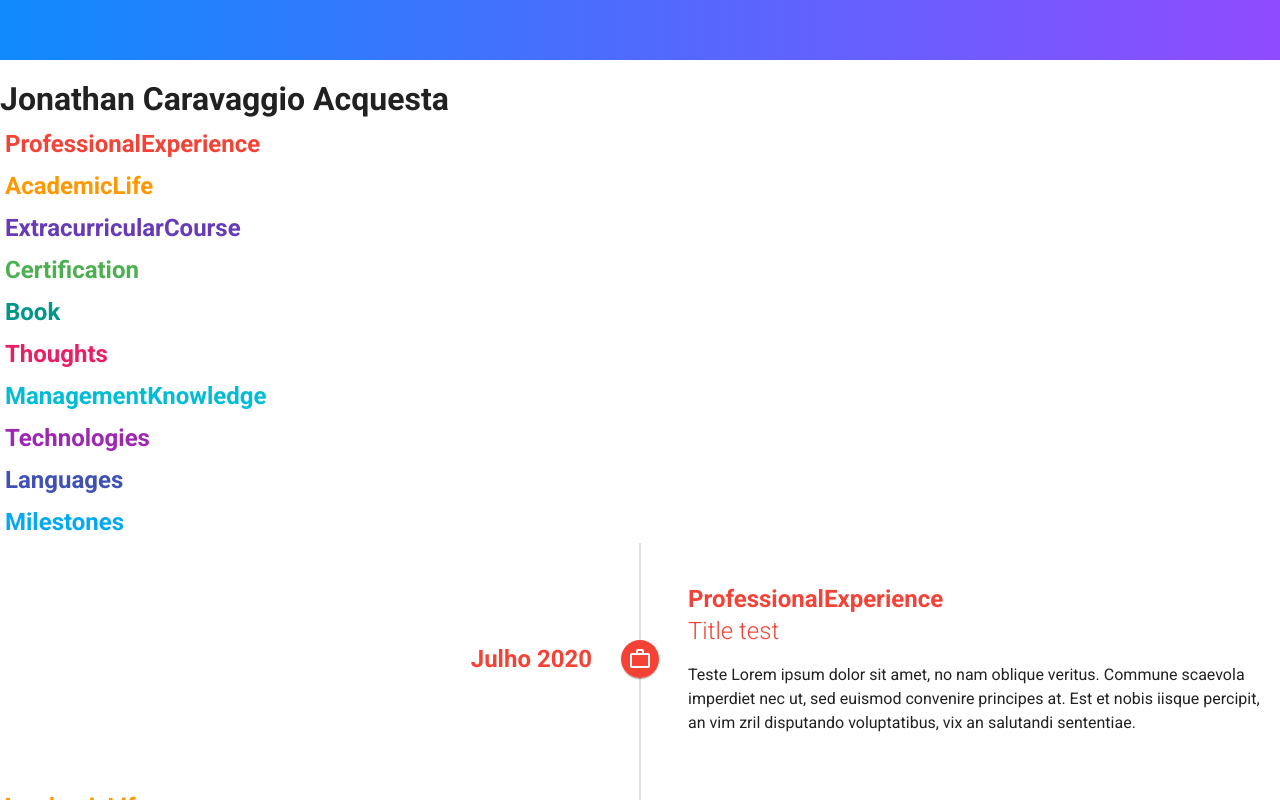
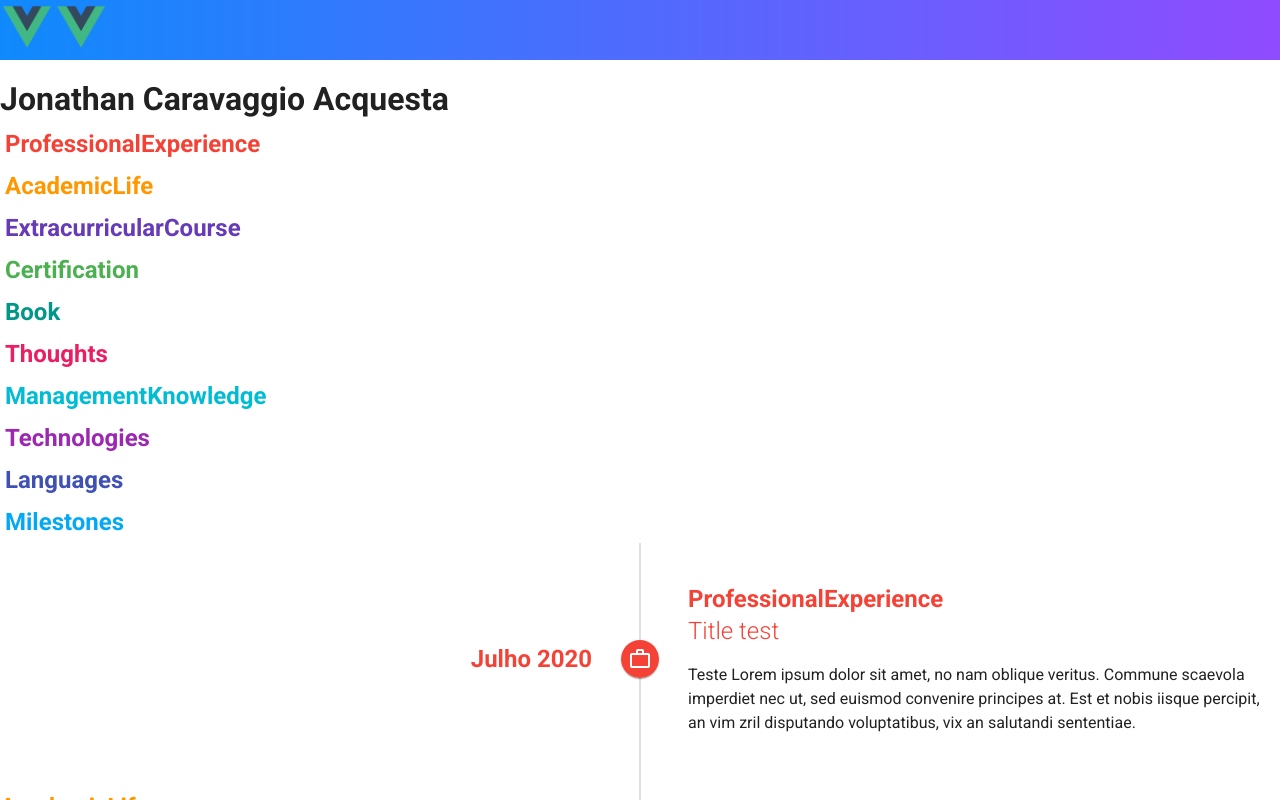
Before and after one commit to jonathan-acquesta/Personal-Page, a Vue app in the folder personal-page/: page / in a window 1280 px wide. Shown: the top 800 px of the page. Built offline with nearby package versions, Linux system fonts and the light colour scheme.

Commit message:
The first step to create multi language stratucture

```diff
--- a/personal-page/src/App.vue
+++ b/personal-page/src/App.vue
@@ -1,6 +1,9 @@
 <template>
   <v-app>
-    <div class="nav-bar"></div>
+    <div class="nav-bar">
+      <img class="language" src="./assets/logo.png" title="portuguÊs" />
+      <img class="language" src="./assets/logo.png" title="inglês" />
+    </div>
     <v-content>
       <Home />
     </v-content>
@@ -30,4 +33,11 @@ export default {
     margin-bottom: 15px;
 }
 
+.language{
+  width: 48px;
+  margin-left: 3px;
+  margin-right: 3px;
+  margin-top: 3px;
+}
+
 </style>
```
